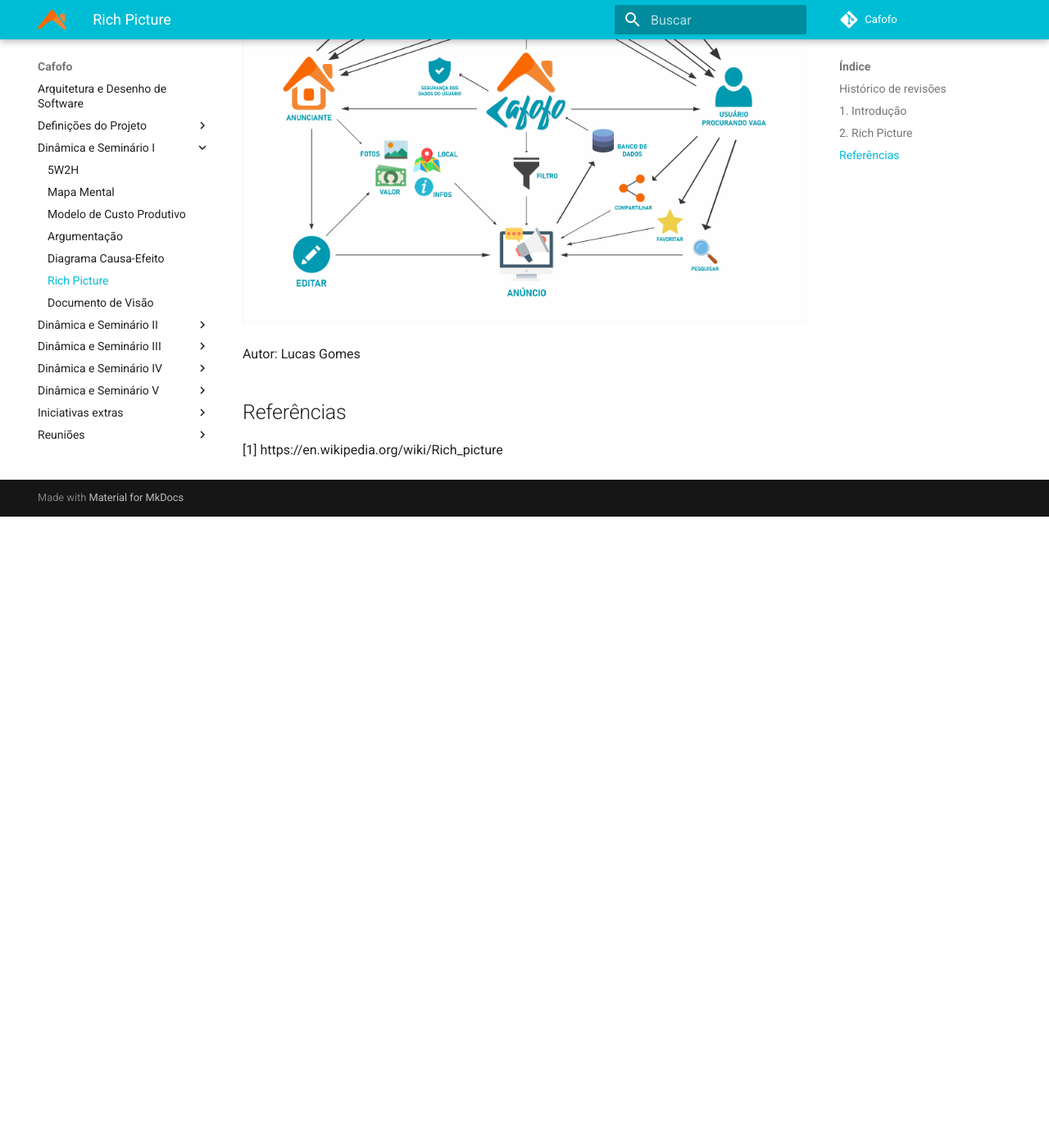
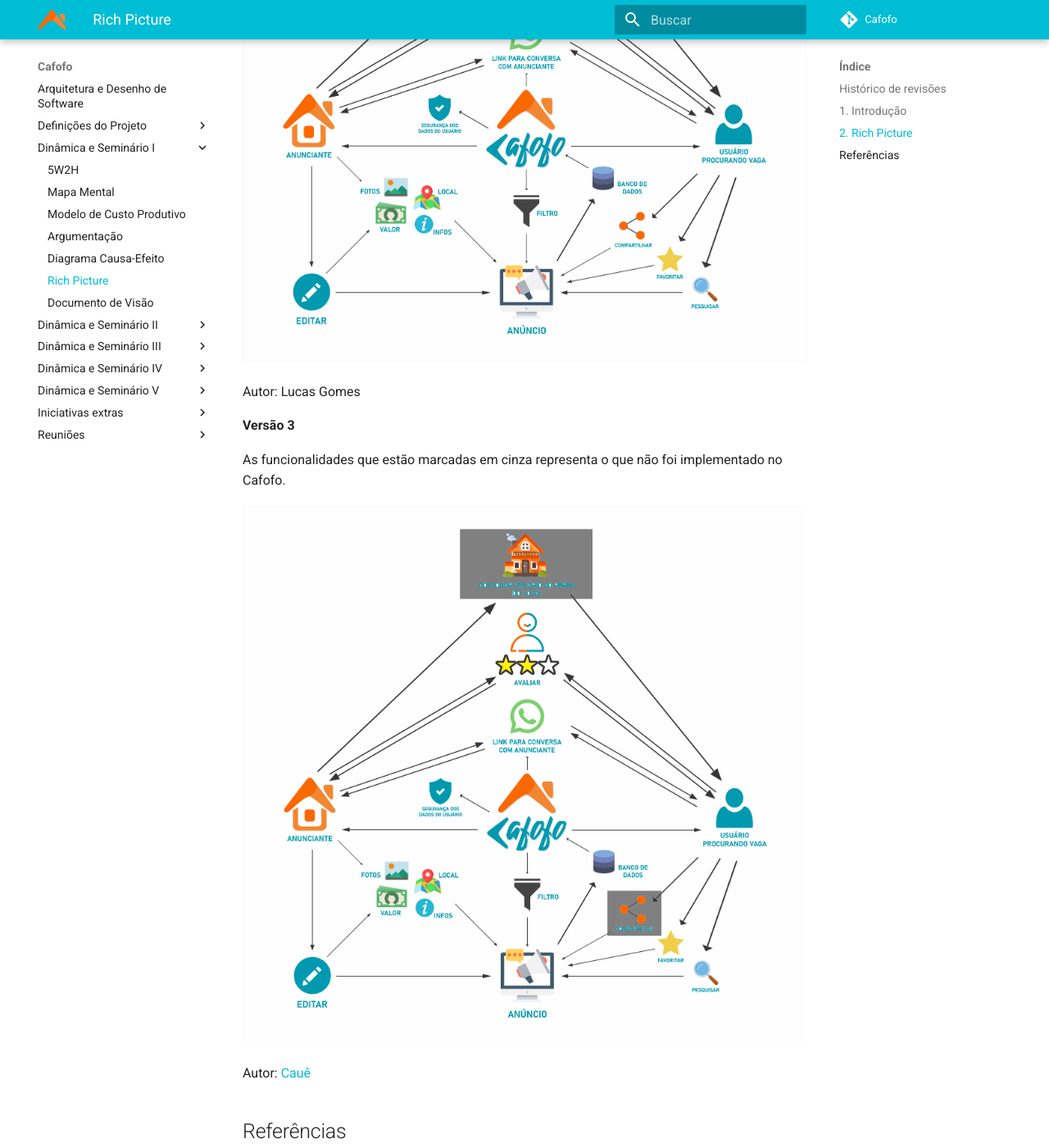
Before and after one commit to desenho-2019/Wiki, an MkDocs documentation site: the page built from docs/Dinâmica e Seminário I/richPicture.md, in a window 1280 px wide and 1400 px high, scrolled down 1858 px. Shown: the whole window at 82% size. Built offline with MkDocs 1.6.1 and Material for MkDocs 9.7.7, drawn with Linux system fonts in a browser that asks for light colours; before the commit the page ends 2488 px from its top, so only the background shows below that; some of the changed text lies outside the part shown.

Commit message:
Adicionado versão implementada do Rich Picture

```diff
--- a/docs/Dinâmica e Seminário I/richPicture.md
+++ b/docs/Dinâmica e Seminário I/richPicture.md
@@ -6,6 +6,7 @@
 |22/08/2019|   0.1    | Iniciando o documento       |  Rafael Bragança   |
 |28/08/2019|   0.2    | Adicionando Rich Picture       |  Caio César Beleza   |
 |01/09/2019|   0.3    | Adicionando Rich Picture v2      |  Lucas Gomes   |
+|18/11/2019|   0.4    | Rich Picture Versão Implementada | [Cauê](https://github.com/caue96) |
 
 ## 1. Introdução
 
@@ -33,6 +34,14 @@
 
 Autor: Lucas Gomes
 
+**Versão 3**
+
+As funcionalidades que estão marcadas em cinza representa o que não foi implementado no Cafofo.
+
+![Rich Picture 3.0](img/RichPictureCafofoV3.png)
+
+Autor: [Cauê](https://github.com/caue96)
+
 ## Referências
 
 [1] https://en.wikipedia.org/wiki/Rich_picture
```
Also changed, not shown: docs/Dinâmica e Seminário I/img/RichPictureCafofoV3.png (added).
